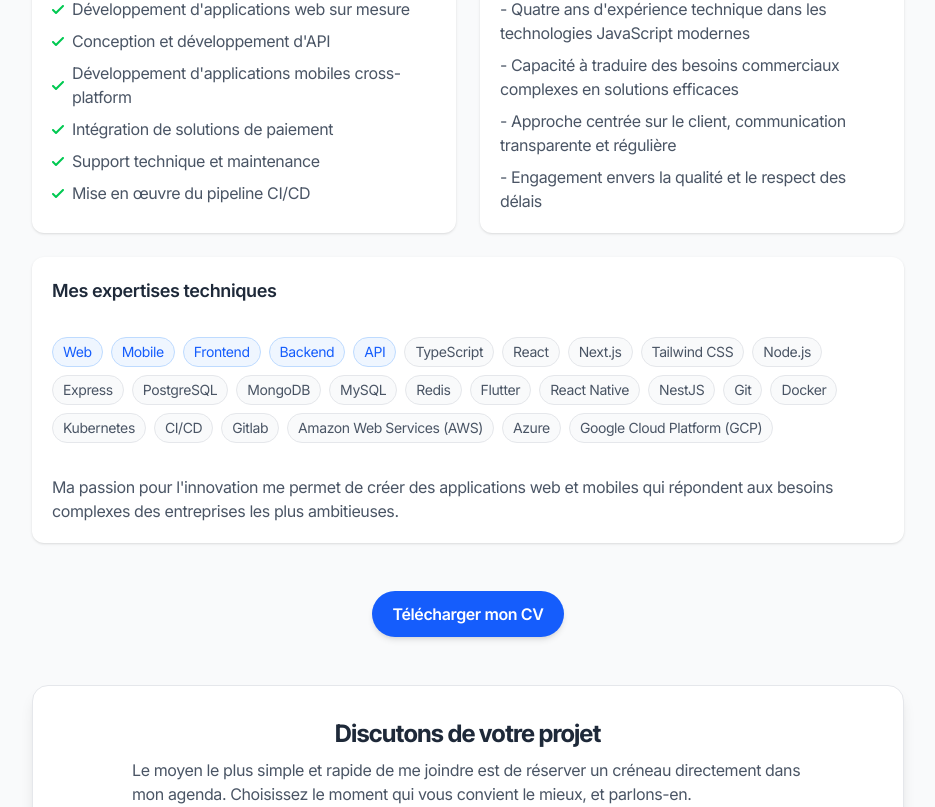
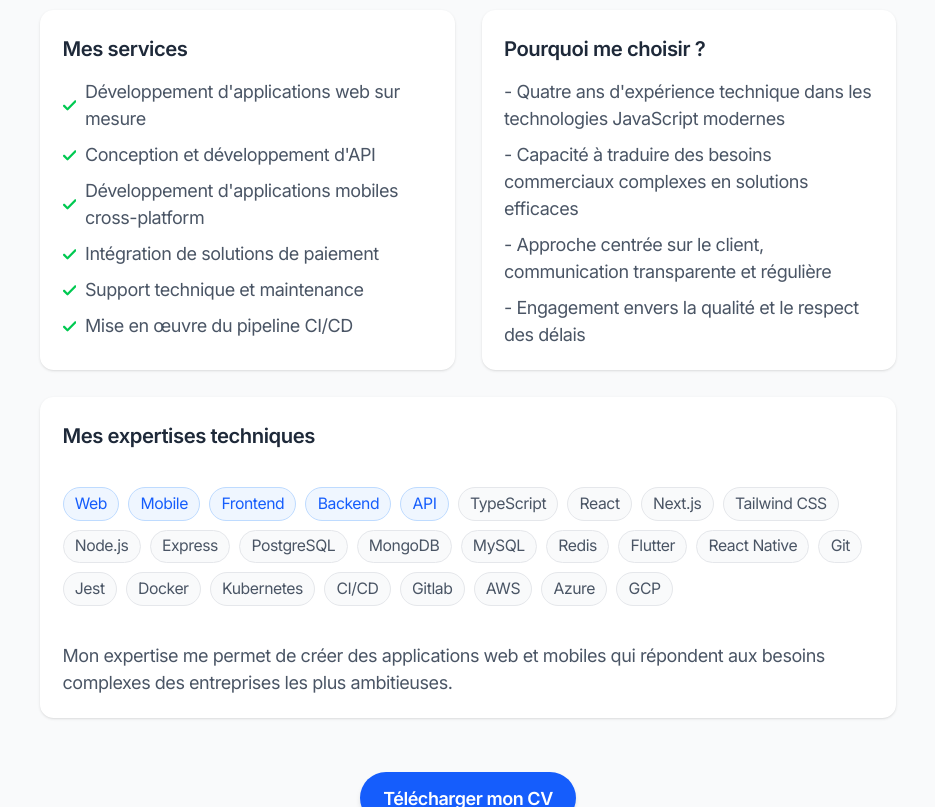
Before and after one commit to maximecamp/maximecamp.github.io, a Next.js app: page / in a window 1280 px wide. Shown: the part 513-1320 px from the top of the page, without its empty margins (172-1107 px from the left). Built offline with nearby package versions, Linux system fonts and the light colour scheme.

Commit message:
Fix texts + Fix font size

```diff
--- a/app/css/style.css
+++ b/app/css/style.css
@@ -26,6 +26,16 @@
   color utility to any element that depends on these defaults.
 */
 @layer base {
+  html {
+    font-size: 112.5%; /* 18px */
+  }
+
+  @screen sm {
+    html {
+      font-size: 100%; /* 16px */
+    }
+  }
+
   *,
   ::after,
   ::before,
--- a/components/cta/Cta.tsx
+++ b/components/cta/Cta.tsx
@@ -25,7 +25,7 @@ export default function Cta({ cta }: CtaProps) {
                         rel={textContent.buttons[0].url.startsWith('http') ? 'noopener noreferrer' : undefined}
                         className={`w-full sm:w-auto inline-flex items-center justify-center px-5 py-2.5 border border-transparent text-base font-semibold rounded-full shadow-md transition-all duration-200 ease-in-out ${textContent.buttons[0].style}`}
                     >
-                        M&apos;envoyer un email
+                        Prendre rendez-vous
                     </a>
             </div>
             <div className="text-center text-base text-gray-500 dark:text-gray-400 space-y-1">
--- a/content/blog/typescript.mdx
+++ b/content/blog/typescript.mdx
@@ -59,7 +59,7 @@ Le bénéfice le plus direct est la **détection d'erreurs en amont**. Comme l'e
 
 ### Pilier n°2 : Une clarté qui pérennise votre investissement
 
-Un projet web est un actif qui doit vivre et grandir. TypeScript rend le code incroyablement plus lisible. Les "types" agissent comme des étiquettes descriptives, créant une sorte de **documentation vivante** qui ne devient jamais obsolète.
+Un projet web est un actif qui doit vivre et grandir. TypeScript rend le code beaucoup plus lisible. Les "types" agissent comme des étiquettes descriptives, créant une sorte de **documentation vivante** qui ne devient jamais obsolète.
 
 *Pour vous, cela signifie :* Votre projet n'est pas une "boîte noire". Le code est plus facile à comprendre, à maintenir et à faire évoluer, que ce soit par moi-même dans six mois ou par une autre personne si votre équipe s'agrandit. Comme le souligne le guide de référence Honeybadger, cela améliore drastiquement la **collaboration d'équipe**. C'est une assurance sur la pérennité et la valeur à long terme de votre investissement.
 
@@ -67,7 +67,7 @@ Un projet web est un actif qui doit vivre et grandir. TypeScript rend le code in
 
 Contrairement à une idée reçue, TypeScript est un puissant levier de productivité. Il débloque des fonctionnalités surpuissantes dans les outils de développement : autocomplétion intelligente, renommage de variables en un clic sur tout le projet, et navigation intuitive dans le code. De plus, l'écosystème TypeScript est immense : la plupart des librairies modernes sont conçues pour s'y intégrer parfaitement et de manière sécurisée.
 
-*Pour vous, cela signifie :* En tant que votre développeur freelance, je passe moins de temps à chercher des erreurs et plus de temps à **créer de la valeur et des fonctionnalités** pour votre projet. L'intégration de nouvelles briques technologiques est plus rapide et plus sûre, ce qui nous permet de livrer plus vite et avec une plus grande confiance.
+*Pour vous, cela signifie :* En tant que votre développeur freelance, je passe moins de temps à chercher des erreurs et plus de temps à **créer de la valeur et des fonctionnalités** pour votre projet. L'intégration de nouvelles briques technologiques est plus rapide et plus sûre, ce qui me permet de livrer plus vite et avec une plus grande confiance.
 
 ## 2. Concrètement, comment cela se traduit pour votre business ?
 
--- a/data/contactcard.ts
+++ b/data/contactcard.ts
@@ -1,6 +1,6 @@
 export const data = {
     title: "Discutons de votre projet",
-    description: "Le moyen le plus simple et rapide de me joindre est de réserver un créneau directement dans mon agenda. Choisissez le moment qui vous convient le mieux, et parlons-en.",
+    description: "",
     buttons: [
       { text: "Prendre rendez-vous", url: "/contact", style: "bg-green-600 hover:bg-green-700 dark:bg-green-700 dark:hover:bg-green-800 text-white" },
       { text: "LinkedIn", url: "https://www.linkedin.com/in/maxime-camp", style: "bg-blue-700 hover:bg-blue-800 dark:bg-blue-800 dark:hover:bg-blue-900 text-white" },
--- a/data/presentation.ts
+++ b/data/presentation.ts
@@ -5,7 +5,7 @@ export const data = {
     about: {
       title: "À propos de moi",
       description1: "Fort de plus de 4 ans d'expérience, je transforme vos idées en solutions web et mobiles performantes et évolutives.",
-      description2: "Ma passion pour l'innovation me permet de créer des applications web et mobiles qui répondent aux besoins complexes des entreprises les plus ambitieuses.",
+      description2: "Mon expertise me permet de créer des applications web et mobiles qui répondent aux besoins complexes des entreprises les plus ambitieuses.",
     },
     services: {
       title: "Mes services",
@@ -34,7 +34,7 @@ export const data = {
         { category: "Backend", skills: "Node.js, Express" },
         { category: "Bases de données", skills: "PostgreSQL, MongoDB, MySQL, Redis" },
         { category: "Mobile", skills: "Flutter, React Native" },
-        { category: "DevOps", skills: "NestJS, Git, Docker, Kubernetes, CI/CD, Gitlab, Amazon Web Services (AWS), Azure, Google Cloud Platform (GCP)" },
+        { category: "DevOps", skills: "Git, Jest, Docker, Kubernetes, CI/CD, Gitlab, AWS, Azure, GCP" },
       ],
     },
     cv: {
```
